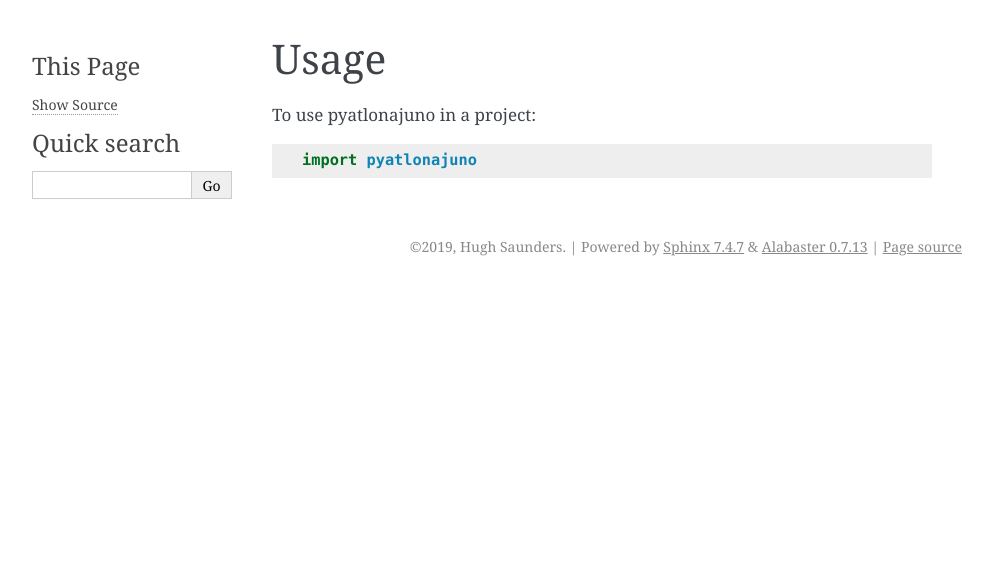
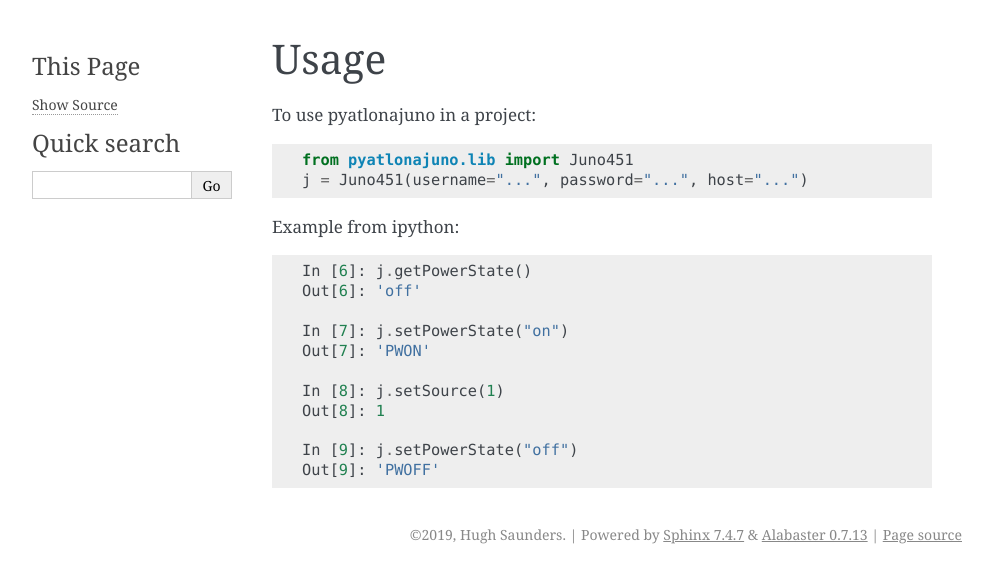
Before and after one commit to hughsaunders/pyatlonajuno, a Sphinx documentation site: the page built from docs/usage.rst, in a window 1280 px wide. Shown: the top 583 px of the page, without its empty margins (148-1141 px from the left). Built offline with Sphinx 7.4.7, drawn with Linux system fonts in a browser that asks for light colours; pages that are not in the unit, such as notebooks, are missing from menus.

```diff
--- a/docs/usage.rst
+++ b/docs/usage.rst
@@ -4,4 +4,19 @@ Usage
 
 To use pyatlonajuno in a project::
 
-    import pyatlonajuno
+    from pyatlonajuno.lib import Juno451
+    j = Juno451(username="...", password="...", host="...")
+
+Example from ipython::
+
+    In [6]: j.getPowerState()
+    Out[6]: 'off'
+
+    In [7]: j.setPowerState("on")
+    Out[7]: 'PWON'
+
+    In [8]: j.setSource(1)
+    Out[8]: 1
+
+    In [9]: j.setPowerState("off")
+    Out[9]: 'PWOFF'
--- a/setup.py
+++ b/setup.py
@@ -25,8 +25,6 @@ setup(
         'Intended Audience :: Developers',
         'License :: OSI Approved :: MIT License',
         'Natural Language :: English',
-        "Programming Language :: Python :: 2",
-        'Programming Language :: Python :: 2.7',
         'Programming Language :: Python :: 3',
         'Programming Language :: Python :: 3.4',
         'Programming Language :: Python :: 3.5',
```
Also changed, not shown: README.rst (+5 -9 lines).
